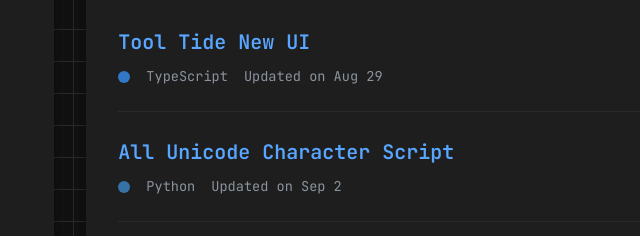
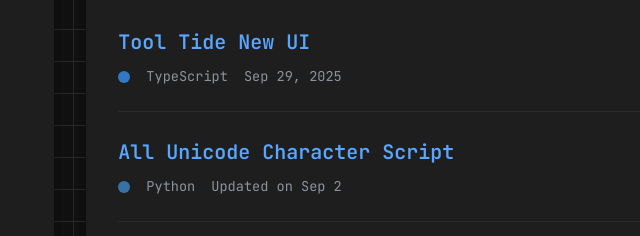
Before and after one commit to Ravish-Vishwakarma/Ravish-Vishwakarma, a plain HTML site: page index.html in a window 1280 px wide. Shown: the part 195-431 px from the top of the page, 375-1015 px from the left. Drawn offline with Linux system fonts and the light colour scheme.

Commit message:
Update index.html

```diff
--- a/index.html
+++ b/index.html
@@ -132,7 +132,7 @@
                     <div class="activity-meta">
                         <span class="lang-indicator typescript"></span>
                         <span>TypeScript</span>
-                        <span>Updated on Aug 29</span>
+                        <span>Sep 29, 2025</span>
                     </div>
                     <div class="modal-card-content" style="display: none;">
                         <p>A complete redesign of the Tool Tide platform, focusing on user experience and a modern,
```
